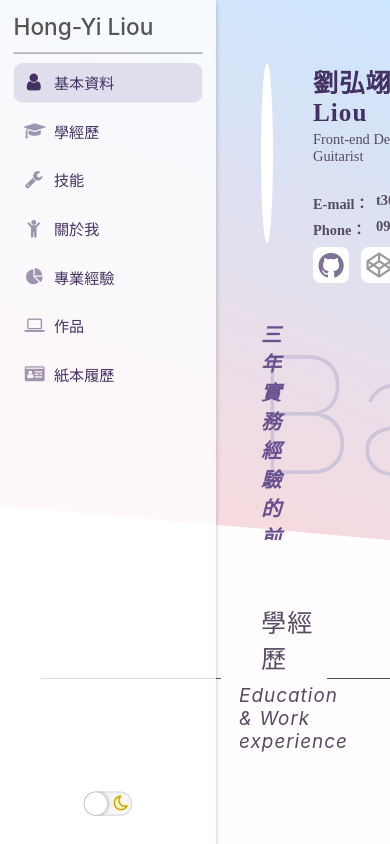
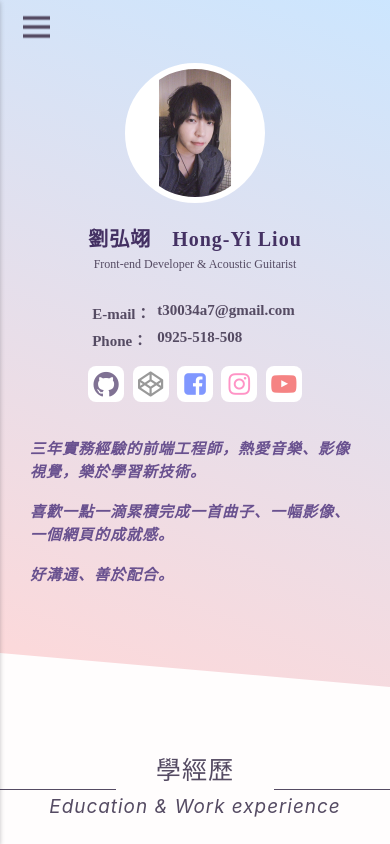
Before and after one commit to HongyiLiou/my-react-resume, a React (Create React App) app: page / in a window 390 px wide. Shown: the top 844 px of the page. Built offline with nearby package versions, Linux system fonts and the light colour scheme.

Commit message:
add RWD-mobile(sidebar、header)

```diff
--- a/src/components/Layout/components/Header/style.css
+++ b/src/components/Layout/components/Header/style.css
@@ -20,6 +20,7 @@
   position: relative;
   display: flex;
   padding-top: 70px;
+  z-index: 1;
 }
 .headerContainer .photo {
   position: relative;
@@ -112,13 +113,13 @@
 }
 .headerContainer .links li::before {
   font-family: FontAwesome;
-  font-size: 200%;
+  font-size: 15px;
   color: #554b63;
   transition: 0.2s;
 }
 .headerContainer .links .github::before {
   content: '\f09b';
-  font-size: 230%;
+  font-size: 14px;
   color: #807294;
 }
 .headerContainer .links .codepen::before {
@@ -287,3 +288,62 @@
     z-index: 1;
   }
 }
+@media screen and (max-width: 990px) {
+  .headerContainer {
+    height: auto;
+    padding-bottom: 100px;
+  }
+  .headerContainer .userInfo {
+    flex-wrap: wrap;
+    flex-direction: column;
+  }
+  .headerContainer .photo {
+    width: 140px;
+    height: 140px;
+    margin: auto;
+  }
+  .headerContainer .titleArea {
+    margin: 20px auto 0 auto;
+  }
+  .headerContainer .title {
+    font-size: 20px;
+    text-align: center;
+  }
+  .headerContainer .subtitle {
+    margin: 5px 0 30px 0;
+    font-size: 12px;
+    text-align: center;
+  }
+  .headerContainer .contact {
+    position: relative;
+    margin-top: 10px;
+    margin-left: 4px;
+    padding-left: 65px;
+    color: #554b63;
+    font-size: 15px;
+    transition: 0.2s;
+  }
+  .headerContainer .links {
+    width: 100%;
+    margin-top: 20px;
+    justify-content: space-between;
+  }
+  .headerContainer .links li {
+    margin: 0;
+  }
+  .headerContainer .titleBackground {
+    display: none;
+  }
+  .headerContainer .summary p {
+    position: relative;
+    max-width: 500px;
+    margin: auto;
+    margin-top: 18px;
+    padding-right: 0;
+    font-size: 15px;
+    font-style: italic;
+    line-height: 1.5;
+    letter-spacing: 1px;
+    text-align: left;
+  }
+}
--- a/src/components/Layout/style.css
+++ b/src/components/Layout/style.css
@@ -13,3 +13,10 @@
     padding: 0 30px 0 45px;
   }
 }
+@media screen and (max-width: 1250px) {
+  .layoutContainer .container {
+    width: 100vw;
+    margin-left: 0;
+    padding: 0 30px 0 30px;
+  }
+}
--- a/src/components/Sidebar/index.js
+++ b/src/components/Sidebar/index.js
@@ -1,6 +1,6 @@
 import { useState } from 'react';
 import { useSelector, useDispatch } from 'react-redux';
-import { changeTheme } from '../../reducers';
+import { changeTheme, changeSidebarType } from '../../reducers';
 import { navItems, links } from '../../configs';
 import './style.css';
 
@@ -9,16 +9,27 @@ const Sidebar = () => {
   const refs = useSelector(state => state.refs);
   const activeRef = useSelector(state => state.activeRef);
   const refIndex = refs.indexOf(activeRef);
+  const sidebarType = useSelector(state => state.rwdSidebar);
   const disPatch = useDispatch();
-  const sidebarClass = theme === 'light' ? 'sidebarContainer' : 'sidebarContainer dark';
+  const sidebarClasses = ['sidebarContainer'];
+  const hambergerClass = sidebarType === 'outer' ? 'hamberger' : 'hamberger back';
   const [isminiButtonsOpen, setMiniButtonsOpen] = useState(false);
   const setNavActive = (index) => {
     document.body.parentNode.scrollTop = refs[index].current.offsetTop;
   }
+  if (theme === 'dark') {
+    sidebarClasses.push('dark');
+  }
+  if (sidebarType === 'inner') {
+    sidebarClasses.push('active');
+  }
 
   return (
-    <aside className={sidebarClass}>
+    <aside className={sidebarClasses.join(' ')}>
       <div className="header">Hong-Yi Liou</div>
+      <button className={hambergerClass} onClick={() => disPatch(changeSidebarType(sidebarType === 'outer' ? 'inner' : 'outer'))}>
+        <div className="line" />
+      </button>
       <article className={`photo ${refIndex !== 0 && refIndex > -1 ? 'active' : ''}`}>
         <section className={`miniButtonGroup ${isminiButtonsOpen ? 'active' : ''}`} title="相關連結們">
           <button className="handleClick" onClick={() => setMiniButtonsOpen(() => !isminiButtonsOpen)} />
--- a/src/components/Sidebar/style.css
+++ b/src/components/Sidebar/style.css
@@ -7,7 +7,14 @@
   padding: 0 15px 15px 15px;
   background: rgba(255, 255, 255, 0.8);
   box-shadow: 0 2px 5px rgba(54, 52, 59, 0.3);
-  transition: 0.2s;
+  transition: 0.2s, left 0.5s ease-in;
+  z-index: 5;
+}
+.sidebarContainer.active {
+  left: 0;
+}
+.sidebarContainer.active .hamberger {
+  right: 15px;
 }
 .sidebarContainer .header {
   /* font-family: 微軟正黑體; */
@@ -19,6 +26,62 @@
   border-bottom: 2px solid #b8b8b8;
   line-height: 60px;
   transition: 0.2s;
+}
+.sidebarContainer .hamberger {
+  display: none;
+  position: absolute;
+  width: 30px;
+  height: 30px;
+  top: 15px;
+  /* right: 15px; */
+  right: -55px;
+  background: transparent;
+  cursor: pointer;
+  transition: 0.2s, right 0.5s ease-in;
+}
+.sidebarContainer .hamberger .line {
+  position: absolute;
+  width: 30px;
+  height: 4px;
+  top: 50%;
+  left: 0;
+  background: #554b63;
+  transition: 0.2s;
+  transform: translateY(-50%);
+}
+.sidebarContainer .hamberger .line::before {
+  content: '';
+  position: absolute;
+  width: 100%;
+  height: 100%;
+  top: -10px;
+  left: 0;
+  background: #554b63;
+  transform-origin: center center;
+  transition: 0.2s;
+}
+.sidebarContainer .hamberger .line::after {
+  content: '';
+  position: absolute;
+  width: 30px;
+  height: 4px;
+  bottom: -10px;
+  left: 0;
+  background: #554b63;
+  transform-origin: center center;
+  transition: 0.2s;
+}
+.sidebarContainer .hamberger.back .line::before {
+  width: 20px;
+  top: -6px;
+  left: -3px;
+  transform: rotate(-45deg);
+}
+.sidebarContainer .hamberger.back .line::after {
+  width: 20px;
+  bottom: -6px;
+  left: -3px;
+  transform: rotate(45deg);
 }
 .sidebarContainer .photo {
   position: relative;
@@ -358,6 +421,11 @@
   text-align: left;
   border-bottom: 2px solid #3a3a3a;
 }
+.sidebarContainer.dark .hamberger .line,
+.sidebarContainer.dark .hamberger .line::before,
+.sidebarContainer.dark .hamberger .line::after {
+  background: #a5a5a5;
+}
 .sidebarContainer.dark .photo {
   box-shadow: 0 0 5px rgba(221, 221, 221, 0.9);
 }
@@ -422,3 +490,30 @@
     transform: translateX(-50%) scale(0.9);
   }
 }
+@media screen and (max-width: 1250px) {
+  .sidebarContainer {
+    left: -216px;
+    background: rgba(255, 255, 255, 0.95);
+  }
+  .sidebarContainer.dark {
+    background: rgba(27, 24, 24, 0.95);
+  }
+  .sidebarContainer .hamberger {
+    display: block;
+    right: -55px;
+  }
+  .sidebarContainer .miniButtonGroup {
+    opacity: 0 !important;
+    pointer-events: none !important;
+  }
+  .sidebarContainer .miniButtonGroup .link {
+    pointer-events: none !important;
+  }
+  .sidebarContainer.active .miniButtonGroup {
+    opacity: 1 !important;
+    pointer-events: auto !important;
+  }
+  .sidebarContainer.active .miniButtonGroup.active .link {
+    pointer-events: auto !important;
+  }
+}
--- a/src/reducers/index.js
+++ b/src/reducers/index.js
@@ -7,7 +7,7 @@ const SET_ACTIVE_REF = 'SET_ACTIVE_REF';
 
 const initState = {
   theme: 'light',
-  sidebar: 'outer',
+  rwdSidebar: 'outer',
   refs: [],
   activeRef: null,
 };
@@ -20,8 +20,8 @@ const reducer = (state = initState, action) => {
       return state;
 
     case CHANGE_SIDEBAR_TYPE:
-      const sidebar = action.payload.sidebar;
-      state = Object.assign(state, { sidebar });
+      const rwdSidebar = action.payload.type;
+      state = Object.assign(state, { rwdSidebar });
       console.log('state', state);
       return state;
 
```
